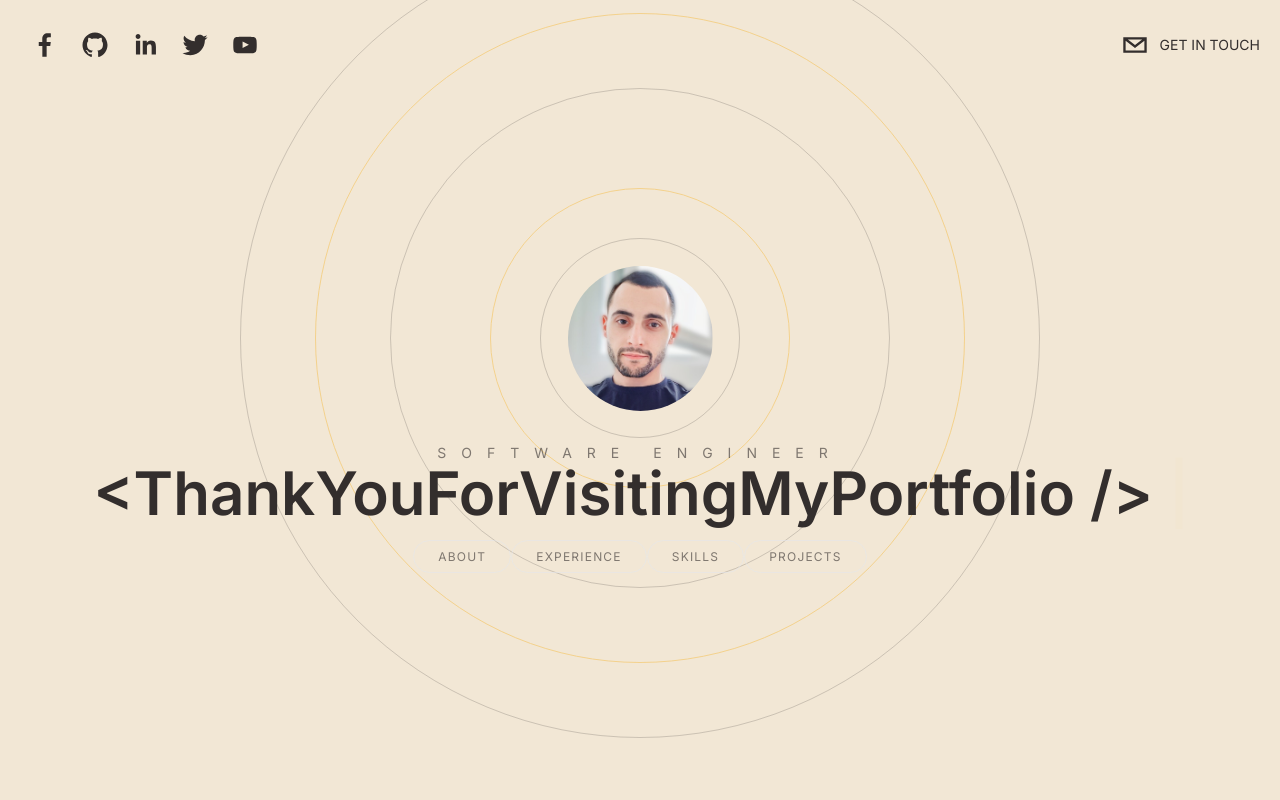
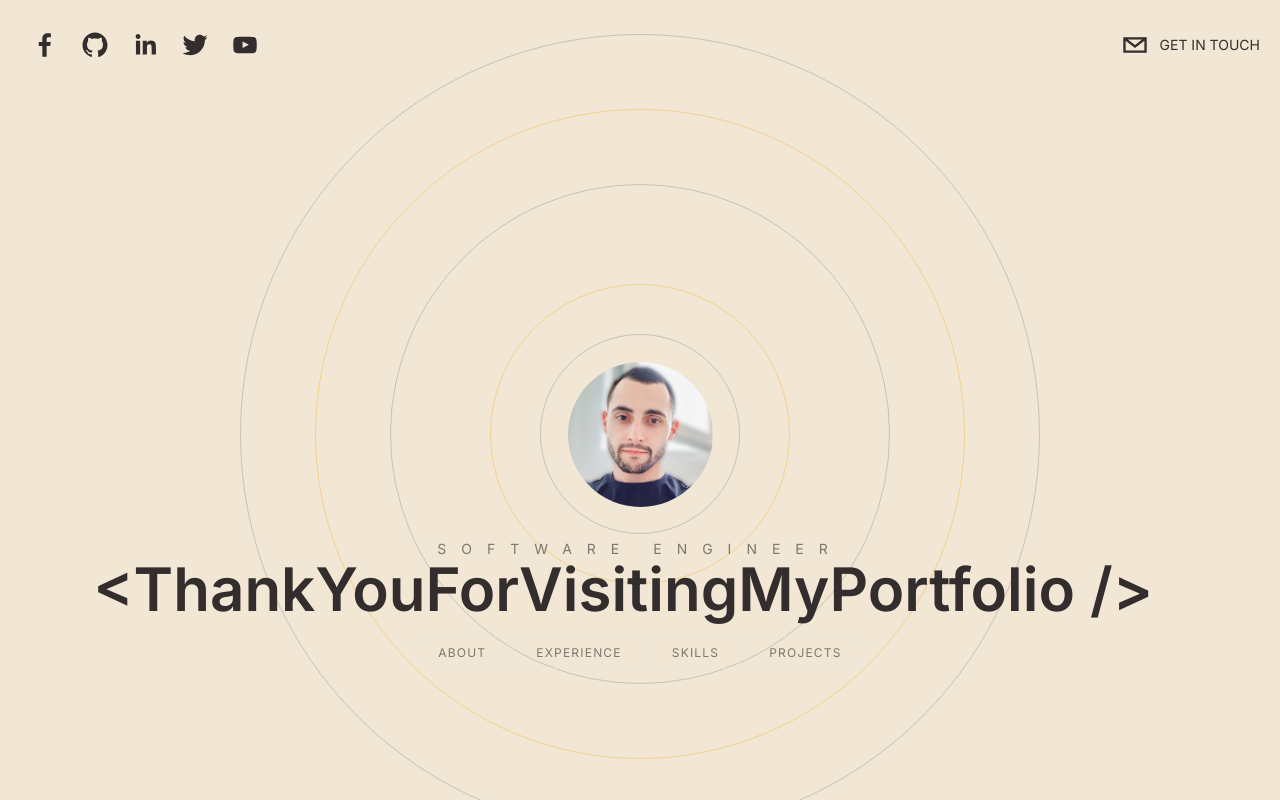
Before and after one commit to KolyaHarutyunyan/Portfolio_2.0, a Next.js app: page / in a window 1280 px wide. Built offline with nearby package versions, Linux system fonts and the light colour scheme.

Commit message:
feat: added tailwind-scrollbar & react-hook-form

```diff
--- a/app/page.tsx
+++ b/app/page.tsx
@@ -8,9 +8,9 @@ import Skills from "@/components/Skills";
 
 export default function Home() {
   return (
-    <main className="h-screen snap-y snap-mandatory overflow-scroll z-0">
+    <main className="h-screen snap-y snap-mandatory overflow-y-scroll overflow-x-hidden z-0">
       <Header />
-      <section id="hero" className="snap-start">
+      <section id="hero" className="snap-center">
         <Hero />
       </section>
       <section id="about" className="snap-center">
--- a/components/Contact.tsx
+++ b/components/Contact.tsx
@@ -1,8 +1,29 @@
-import { EnvelopeIcon, MapPinIcon, PhoneIcon } from "@heroicons/react/20/solid";
+"use client";
+
+import { SubmitHandler, useForm } from "react-hook-form";
+import { EnvelopeIcon, MapPinIcon } from "@heroicons/react/20/solid";
+
+type Inputs = {
+  name: string;
+  email: string;
+  subject: string;
+  message: string;
+};
 
 type Props = {};
 
 export default function Contact({}: Props) {
+  const { register, handleSubmit } = useForm<Inputs>();
+
+  const onSubmit: SubmitHandler<Inputs> = ({
+    name,
+    email,
+    subject,
+    message,
+  }) => {
+    window.location.href = `mailto:haryan.geko@gmail.com?subject=${subject}&body=Hi, my name is ${name}. ${message} (${email})`;
+  };
+
   return (
     <div className="relative h-screen flex flex-col text-center md:text-left md:flex-row max-w-7xl px-10 justify-evenly mx-auto items-center">
       <h3 className="absolute top-24 uppercase tracking-[20px] text-2xl">
@@ -23,27 +44,34 @@ export default function Contact({}: Props) {
             <p className="text-2xl">Yerevan, Armenia</p>
           </div>
         </div>
-        <form className="flex flex-col space-y-2 w-fit mx-auto">
+        <form
+          className="flex flex-col space-y-2 w-fit mx-auto"
+          onSubmit={handleSubmit(onSubmit)}
+        >
           <div className="flex space-x-2">
             <input
               className="outline-none bg-[#fef8f0] rounded-sm border-b px-6 py-4 border-secondary text-primary"
               type="text"
               placeholder="Name"
+              {...register("name")}
             />
             <input
               className="outline-none bg-[#fef8f0] rounded-sm border-b px-6 py-4 border-secondary text-primary"
               type="email"
               placeholder="Email"
+              {...register("email")}
             />
           </div>
           <input
             className="outline-none bg-[#fef8f0] rounded-sm border-b px-6 py-4 border-secondary text-primary"
             type="text"
             placeholder="Subject"
+            {...register("subject")}
           />
           <textarea
             className="outline-none bg-[#fef8f0] rounded-sm border-b px-6 py-4 border-secondary text-primary"
             placeholder="Message"
+            {...register("message")}
           />
           <button
             className="bg-secondary py-5 px-10 rounded-md text-black font-bold text-lg"
--- a/components/Hero.tsx
+++ b/components/Hero.tsx
@@ -24,12 +24,12 @@ export default function Hero({}: Props) {
   });
 
   return (
-    <div className="h-screen flex flex-col space-y-8 items-center justify-center text-center overflow-hidden">
+    <div className="h-screen flex flex-col space-y-8 items-center justify-center text-center">
       <motion.div
         initial={backgroundCirclesMotionInitial}
         animate={backgroundCirclesMotionAnimate}
         transition={backgroundCirclesMotionTransition}
-        className="relative flex items-center justify-center"
+        className="relative top-24 flex items-center justify-center"
       >
         <div className="absolute border border-primary opacity-20 rounded-full w-[200px] h-[200px] mt-52" />
         <div className="absolute border border-secondary opacity-20 rounded-full w-[300px] h-[300px] mt-52 animate-pulse" />
@@ -37,7 +37,7 @@ export default function Hero({}: Props) {
         <div className="absolute border border-secondary rounded-full opacity-20 w-[650px] h-[650px] mt-52 animate-pulse" />
         <div className="absolute border border-primary opacity-20 rounded-full w-[800px] h-[800px] mt-52" />
       </motion.div>
-      <div className="w-[145px] h-[145px] rounded-full overflow-hidden relative mx-auto">
+      <div className="w-[145px] h-[145px] top-24 rounded-full overflow-hidden relative mx-auto">
         <Image
           className="absolute left-1/2 -translate-x-1/2 object-cover object-center"
           src={"/images/hero.jpeg"}
@@ -46,7 +46,7 @@ export default function Hero({}: Props) {
           height={145}
         />
       </div>
-      <div className="z-10">
+      <div className="z-10 top-24 relative">
         <h2 className="text-sm uppercase tracking-[15px] opacity-60">
           Software Engineer
         </h2>
--- a/package.json
+++ b/package.json
@@ -14,8 +14,10 @@
     "next": "14.1.0",
     "react": "^18",
     "react-dom": "^18",
+    "react-hook-form": "^7.49.3",
     "react-simple-typewriter": "^5.0.1",
-    "react-social-icons": "^6.9.0"
+    "react-social-icons": "^6.9.0",
+    "tailwind-scrollbar": "^3.0.5"
   },
   "devDependencies": {
     "@types/node": "^20",
--- a/tailwind.config.ts
+++ b/tailwind.config.ts
@@ -19,6 +19,6 @@ const config: Config = {
       },
     },
   },
-  plugins: [],
+  plugins: [require("tailwind-scrollbar")],
 };
 export default config;
```
Also changed, not shown: 1 other file (tests, documents, lock files or other folders).
